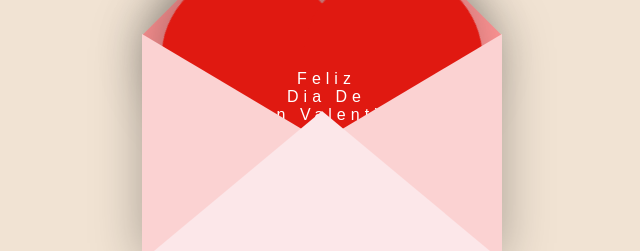
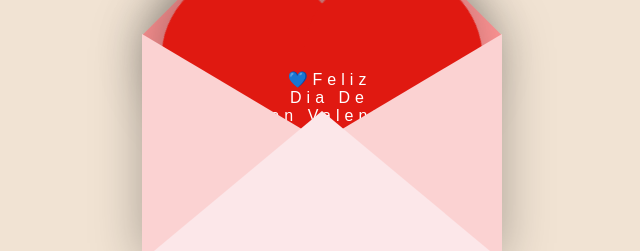
Before and after one commit to juandiegozzz/juandiegozzz.github.io, a plain HTML site: page index.html in a window 1280 px wide. Shown: the part 324-575 px from the top of the page, 318-958 px from the left. Drawn offline with nearby package versions, Linux system fonts and the light colour scheme.

Commit message:
Update index.html

```diff
--- a/index.html
+++ b/index.html
@@ -12,7 +12,7 @@
 <div class="valentines-day">
   <div class="envelope"></div>
   <div class="heart"></div>
-  <div class="text">Feliz <br>Dia De <br>San Valentin!</div>
+  <div class="text">💙Feliz <br>Dia De <br>San Valentin💙</div>
   <div class="front"></div>
 </div>
 
```
